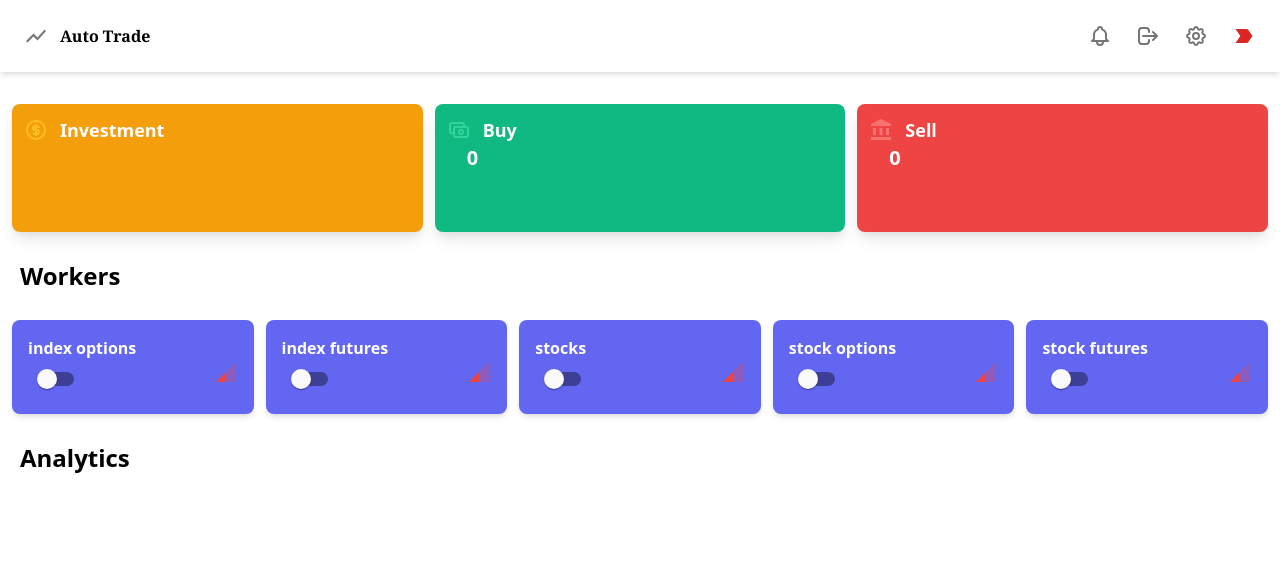
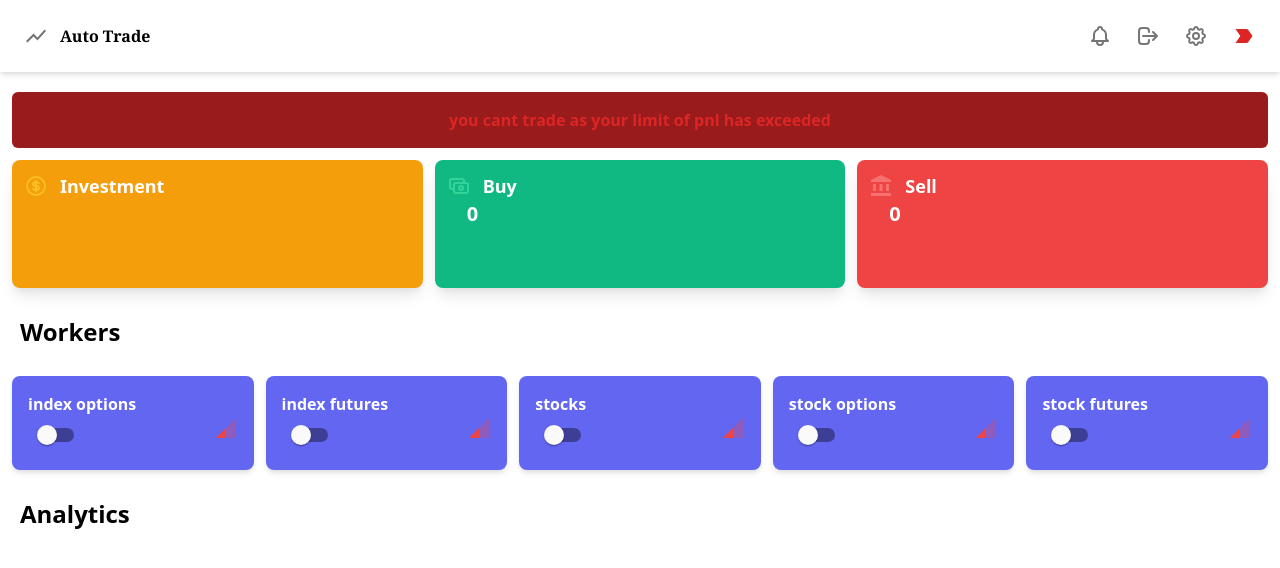
Before and after one commit to webclinic017/auto-trade-1, a React (Create React App) app: page / in a window 1280 px wide. Shown: the top 568 px of the page. Built offline with nearby package versions, Linux system fonts and the light colour scheme; no server answers; sample sign-in values are in the browser's storage.

Commit message:
trade stoped notification

```diff
--- a/src/App.js
+++ b/src/App.js
@@ -81,12 +81,7 @@ function Main() {
     });
   };
 
-  useEffect(() => {
-    setInterval(() => {
-      if (
-        localStorage.getItem("@authToken") &&
-        localStorage.getItem("@accessToken")
-      ) {
+  const checkTrade = () => {
     fetch(`${rest.pnl}`, {
       method: "POST",
       headers: {
@@ -110,6 +105,16 @@ function Main() {
           });
         }
       });
+  };
+
+  useEffect(() => {
+    setInterval(() => {
+      checkTrade();
+      if (
+        localStorage.getItem("@authToken") &&
+        localStorage.getItem("@accessToken")
+      ) {
+        checkTrade();
       }
     }, 25000);
   }, []);
--- a/src/components/Home.js
+++ b/src/components/Home.js
@@ -17,6 +17,7 @@ function Home({ accessToken }) {
       tradeStockFut,
       buys,
       sells,
+      tradeMode,
     },
   ] = useStateValue();
 
@@ -25,6 +26,12 @@ function Home({ accessToken }) {
       {accessToken === null ? (
         <h1 className="text-center p-4 -mt-3 mb-3 bg-red-500 rounded-md text-white font-bold">
           please connect with zerodha
+        </h1>
+      ) : null}
+
+      {tradeMode ? (
+        <h1 className="text-center p-4 -mt-3 mb-3 bg-red-800 rounded-md text-red-600 font-bold">
+          you cant trade as your limit of pnl has exceeded
         </h1>
       ) : null}
 
```
Lines whose indentation alone changed are shown as unchanged.
